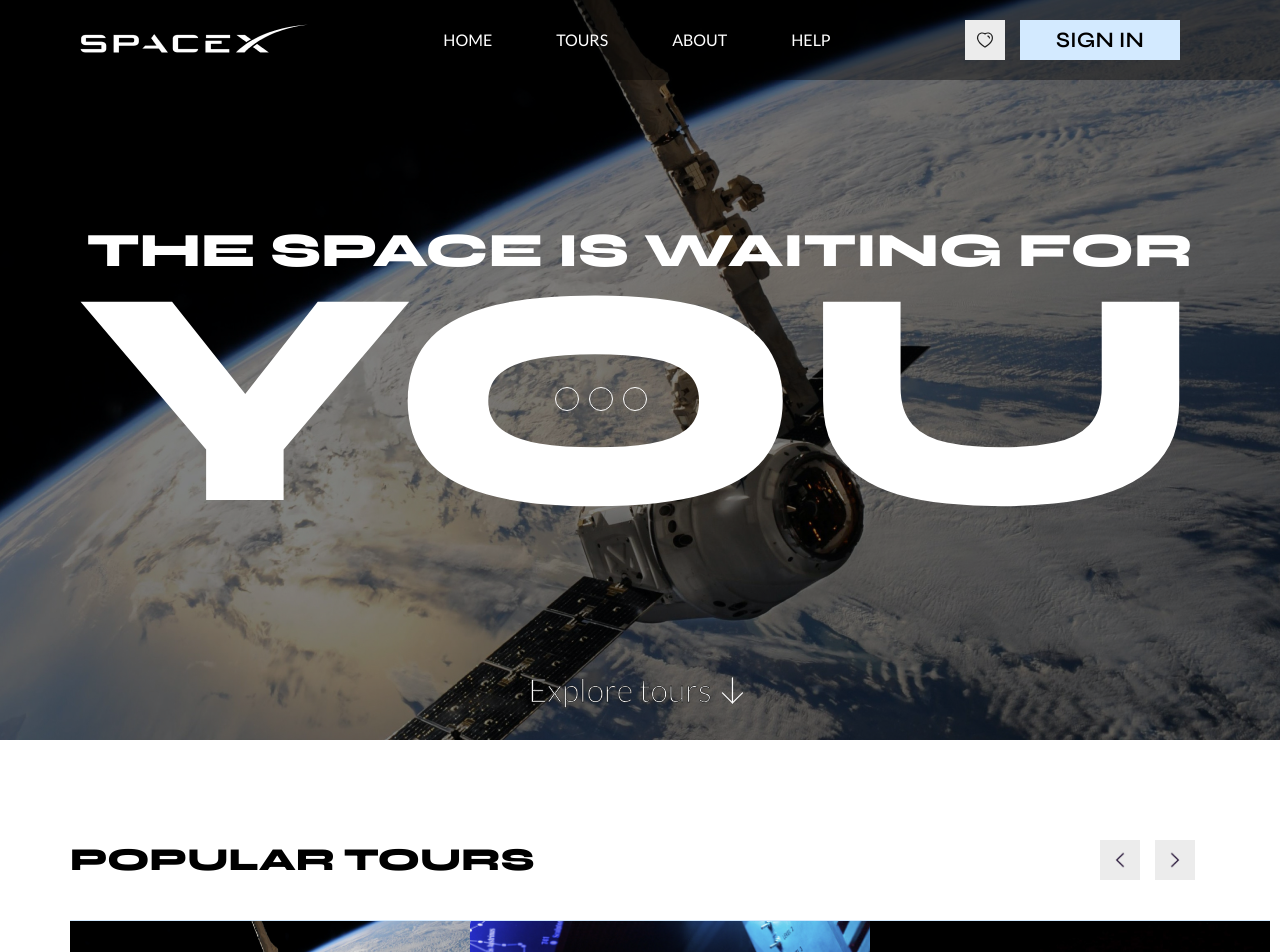
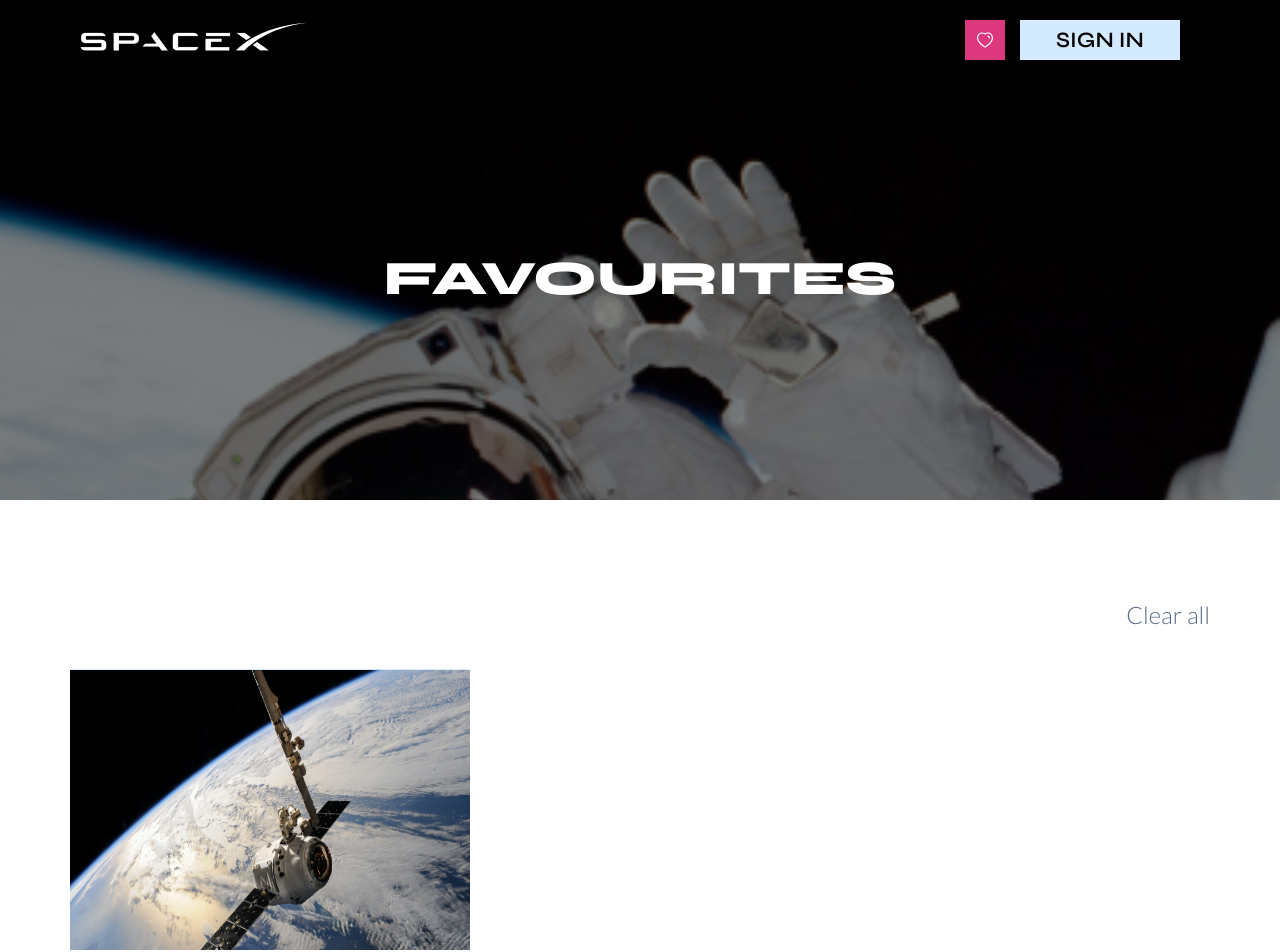
Before and after one commit to hrytsiukpavlo/test-task-spacex, a React (Create React App) app: page /favourites in a window 1280 px wide. Shown: the top 952 px of the page. Built offline with nearby package versions, Linux system fonts and the light colour scheme.

Commit message:
added routing
added routing

```diff
--- a/package.json
+++ b/package.json
@@ -12,8 +12,10 @@
     "@types/react-dom": "^18.0.6",
     "react": "^18.2.0",
     "react-dom": "^18.2.0",
+    "react-router-dom": "^6.4.2",
     "react-scripts": "5.0.1",
     "styled-components": "^5.3.6",
+    "swiper": "^8.4.2",
     "typescript": "^4.8.4",
     "web-vitals": "^2.1.4"
   },
--- a/src/App.tsx
+++ b/src/App.tsx
@@ -1,12 +1,16 @@
 import React from "react";
+import { Routes, Route } from "react-router-dom";
 import { Favourites } from "./pages/Favourites";
 import { Home } from "./pages/Home";
 
 function App() {
 	return (
 		<>
-			<Home />
-			{/* <Favourites /> */}
+			<Routes>
+				<Route path="/" element={<Home />} />
+				<Route path="/favourites" element={<Favourites />} />
+				<Route path="*" element={<div>Not found</div>} />
+			</Routes>
 		</>
 	);
 }
--- a/src/components/Banner.tsx
+++ b/src/components/Banner.tsx
@@ -3,17 +3,21 @@ import styled from "styled-components";
 import imgHome from "../assets/Home1.jpg";
 import imgFavourites from "../assets/Home3.jpg";
 import { ReactComponent as DownArrow } from "../assets/DownArrow.svg";
+import { useLocation } from "react-router-dom";
+import SwiperCore, { Pagination } from "swiper";
+import { Swiper, SwiperSlide } from "swiper/react";
 
 type Props = {
-	isHome: boolean;
+	path: any;
 };
 
 const BannerElement = styled.div<Props>`
 	width: 100%;
-	height: ${(props) => (props.isHome ? "740px" : "500px")};
-	background: rgba(0, 0, 0, 0.5) url(${(props) => (props.isHome ? imgHome : imgFavourites)});
+	height: ${(props) => (props.path.pathname === "/" ? "740px" : "500px")};
+	background: rgba(0, 0, 0, 0.5)
+		url(${(props) => (props.path.pathname === "/" ? imgHome : imgFavourites)});
 	background-blend-mode: darken;
-	background-position: ${(props) => (props.isHome ? "center" : "top")};
+	background-position: ${(props) => (props.path.pathname === "/" ? "center" : "top")};
 	background-repeat: no-repeat;
 	background-size: cover;
 	position: relative;
@@ -26,7 +30,7 @@ const SpanElement = styled.span<Props>`
 	color: white;
 	text-transform: uppercase;
 	position: absolute;
-	top: ${(props) => (props.isHome ? "30%" : "50%")};
+	top: ${(props) => (props.path.pathname === "/" ? "30%" : "50%")};
 	font-size: 48px;
 	font-style: normal;
 	font-weight: 800;
@@ -42,7 +46,7 @@ const DotsContainer = styled.div`
 	position: absolute;
 	display: flex;
 	top: 30%;
-	left: 42%;
+	left: 41.5%;
 `;
 
 const Dot = styled.div`
@@ -77,13 +81,16 @@ const SpanScrollElement = styled.div`
 	-webkit-text-stroke: 0.5px black;
 `;
 
-export const Banner: React.FC<Props> = ({ isHome }) => {
+SwiperCore.use([Pagination]);
+
+export const Banner: React.FC = () => {
+	let location = useLocation();
 	return (
-		<BannerElement isHome={isHome}>
-			{isHome ? (
+		<BannerElement path={location}>
+			{location.pathname === "/" ? (
 				<>
-					<SpanElement isHome={isHome}>The space is waiting for</SpanElement>
-					<YouSpanElement isHome={isHome}>
+					<SpanElement path={location}>The space is waiting for</SpanElement>
+					<YouSpanElement path={location}>
 						You
 						<DotsContainer>
 							<Dot />
@@ -91,13 +98,13 @@ export const Banner: React.FC<Props> = ({ isHome }) => {
 							<Dot />
 						</DotsContainer>
 					</YouSpanElement>
-					<ScrollElement>
+					<ScrollElement onClick={() => window.location.replace("/#tours")}>
 						<SpanScrollElement>Explore tours</SpanScrollElement>
 						<DownArrow />
 					</ScrollElement>
 				</>
 			) : (
-				<SpanElement isHome={isHome}>Favourites</SpanElement>
+				<SpanElement path={location}>Favourites</SpanElement>
 			)}
 		</BannerElement>
 	);
--- a/src/components/Card.tsx
+++ b/src/components/Card.tsx
@@ -4,11 +4,11 @@ import { PrimaryButton } from "./Buttons/PrimaryButton";
 import { SvgButton } from "./Buttons/SvgButton";
 import darkHeart from "../assets/DarkHeart.svg";
 import trash from "../assets/Delete.svg";
+import { useLocation } from "react-router-dom";
 
 type Props = {
 	image: string;
 	altText: string;
-	isHome: boolean;
 };
 
 const CardWrapper = styled.div`
@@ -50,7 +50,8 @@ const CardWrapper = styled.div`
 	}
 `;
 
-export const Card: React.FC<Props> = ({ image, altText, isHome }) => {
+export const Card: React.FC<Props> = ({ image, altText }) => {
+	let location = useLocation();
 	return (
 		<CardWrapper>
 			<img src={image} alt={altText} />
@@ -60,7 +61,11 @@ export const Card: React.FC<Props> = ({ image, altText, isHome }) => {
 			</div>
 			<div className="buttons">
 				<PrimaryButton width="280px" children="Buy" />
-				<SvgButton icon={isHome ? darkHeart : trash} altText="heart" dimensions="20px" />
+				<SvgButton
+					icon={location.pathname === "/" ? darkHeart : trash}
+					altText="heart"
+					dimensions="20px"
+				/>
 			</div>
 		</CardWrapper>
 	);
--- a/src/components/Header.tsx
+++ b/src/components/Header.tsx
@@ -5,9 +5,10 @@ import { PrimaryButton } from "./Buttons/PrimaryButton";
 import { SvgButton } from "./Buttons/SvgButton";
 import heart from "../assets/Heart.svg";
 import darkHeart from "../assets/DarkHeart.svg";
+import { Link, useLocation } from "react-router-dom";
 
 type Props = {
-	isHome: boolean;
+	path: any;
 };
 
 const HeaderElement = styled.div<Props>`
@@ -20,7 +21,7 @@ const HeaderElement = styled.div<Props>`
 	align-items: center;
 	justify-content: space-between;
 	padding: 0 80px;
-	background-color: rgba(0, 0, 0, ${(props) => (props.isHome ? 0.4 : 1)});
+	background-color: rgba(0, 0, 0, ${(props) => (props.path.pathname === "/" ? 0.4 : 1)});
 
 	.buttons {
 		display: flex;
@@ -68,11 +69,14 @@ const NavigationElement = styled.nav`
 	}
 `;
 
-export const Header: React.FC<Props> = ({ isHome }) => {
+export const Header: React.FC = () => {
+	let location = useLocation();
 	return (
-		<HeaderElement isHome={isHome}>
-			<LogoElement src={logo} alt="Logo" />
-			{isHome && (
+		<HeaderElement path={location}>
+			<Link to="/">
+				<LogoElement src={logo} alt="Logo" />
+			</Link>
+			{location.pathname === "/" && (
 				<NavigationElement>
 					<ul>
 						<li>Home</li>
@@ -83,12 +87,14 @@ export const Header: React.FC<Props> = ({ isHome }) => {
 				</NavigationElement>
 			)}
 			<div className="buttons">
-				<SvgButton
-					icon={isHome ? darkHeart : heart}
-					altText="heart"
-					dimensions="20px"
-					bgColor={!isHome}
-				/>
+				<Link to="/favourites">
+					<SvgButton
+						icon={location.pathname === "/" ? darkHeart : heart}
+						altText="heart"
+						dimensions="20px"
+						bgColor={location.pathname === "/" ? false : true}
+					/>
+				</Link>
 				<PrimaryButton width="160px" children="Sign in" />
 			</div>
 		</HeaderElement>
--- a/src/components/Tours.tsx
+++ b/src/components/Tours.tsx
@@ -3,14 +3,14 @@ import styled from "styled-components";
 import { SvgButton } from "./Buttons/SvgButton";
 import arrowLeft from "../assets/LeftArrow.png";
 import arrowRight from "../assets/RightArrow.png";
-
+import { useLocation } from "react-router-dom";
 import { Card } from "./Card";
 import card1 from "../assets/Home1.jpg";
 import card2 from "../assets/Home2.jpg";
 import card3 from "../assets/Home3.jpg";
 
 type Props = {
-	isHome: boolean;
+	path: any;
 };
 
 const CardsContainer = styled.div<Props>`
@@ -21,7 +21,7 @@ const CardsContainer = styled.div<Props>`
 
 	.header {
 		display: flex;
-		justify-content: ${(props) => (props.isHome ? "space-between" : "flex-end")};
+		justify-content: ${(props) => (props.path.pathname === "/" ? "space-between" : "flex-end")};
 
 		h1 {
 			font-style: normal;
@@ -69,10 +69,11 @@ const CardsContainer = styled.div<Props>`
 	}
 `;
 
-export const Tours: React.FC<Props> = ({ isHome }) => {
+export const Tours: React.FC = () => {
+	let location = useLocation();
 	return (
-		<CardsContainer isHome={isHome}>
-			{isHome ? (
+		<CardsContainer path={location} id="tours">
+			{location.pathname === "/" ? (
 				<div className="header">
 					<h1>Popular tours</h1>
 					<div className="sliderButtons">
@@ -86,17 +87,17 @@ export const Tours: React.FC<Props> = ({ isHome }) => {
 				</div>
 			)}
 			<div className="cards">
-				{isHome ? (
+				{location.pathname === "/" ? (
 					<>
-						<Card image={card1} altText="Tour" isHome={isHome} />
-						<Card image={card2} altText="Tour" isHome={isHome} />
-						<Card image={card3} altText="Tour" isHome={isHome} />
+						<Card image={card1} altText="Tour" />
+						<Card image={card2} altText="Tour" />
+						<Card image={card3} altText="Tour" />
 					</>
 				) : (
-					<Card image={card1} isHome={isHome} altText="Tour" />
+					<Card image={card1} altText="Tour" />
 				)}
 			</div>
-			{isHome && (
+			{location.pathname === "/" && (
 				<div className="circles">
 					<div></div>
 					<div></div>
--- a/src/index.tsx
+++ b/src/index.tsx
@@ -3,6 +3,7 @@ import ReactDOM from "react-dom/client";
 import "./index.css";
 import App from "./App";
 import { createGlobalStyle } from "styled-components";
+import { BrowserRouter } from "react-router-dom";
 
 const Global = createGlobalStyle`
 * {
@@ -10,6 +11,7 @@ const Global = createGlobalStyle`
     padding: 0;
     box-sizing: border-box;
     font-family: 'Syne', sans-serif;
+    scroll-behavior: smooth;
 }
 `;
 
@@ -17,6 +19,8 @@ const root = ReactDOM.createRoot(document.getElementById("root") as HTMLElement)
 root.render(
 	<>
 		<Global />
-		<App />
+		<BrowserRouter>
+			<App />
+		</BrowserRouter>
 	</>,
 );
--- a/src/pages/Favourites.tsx
+++ b/src/pages/Favourites.tsx
@@ -6,9 +6,9 @@ import { Tours } from "../components/Tours";
 export const Favourites = () => {
 	return (
 		<>
-			<Header isHome={false} />
-			<Banner isHome={false} />
-			<Tours isHome={false} />
+			<Header />
+			<Banner />
+			<Tours />
 		</>
 	);
 };
--- a/src/pages/Home.tsx
+++ b/src/pages/Home.tsx
@@ -6,9 +6,9 @@ import { Tours } from "../components/Tours";
 export const Home = () => {
 	return (
 		<>
-			<Header isHome={true} />
-			<Banner isHome={true} />
-			<Tours isHome={true} />
+			<Header />
+			<Banner />
+			<Tours />
 		</>
 	);
 };
```
Also changed, not shown: 1 other file (tests, documents, lock files or other folders).
